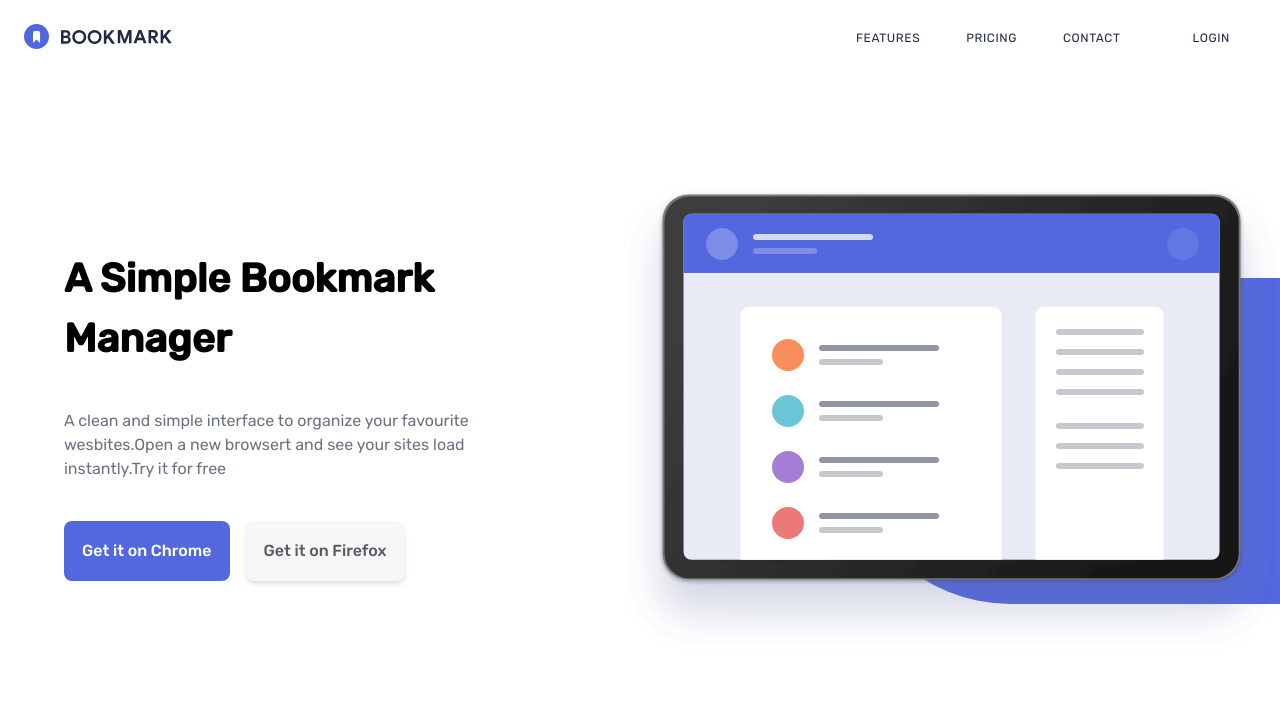
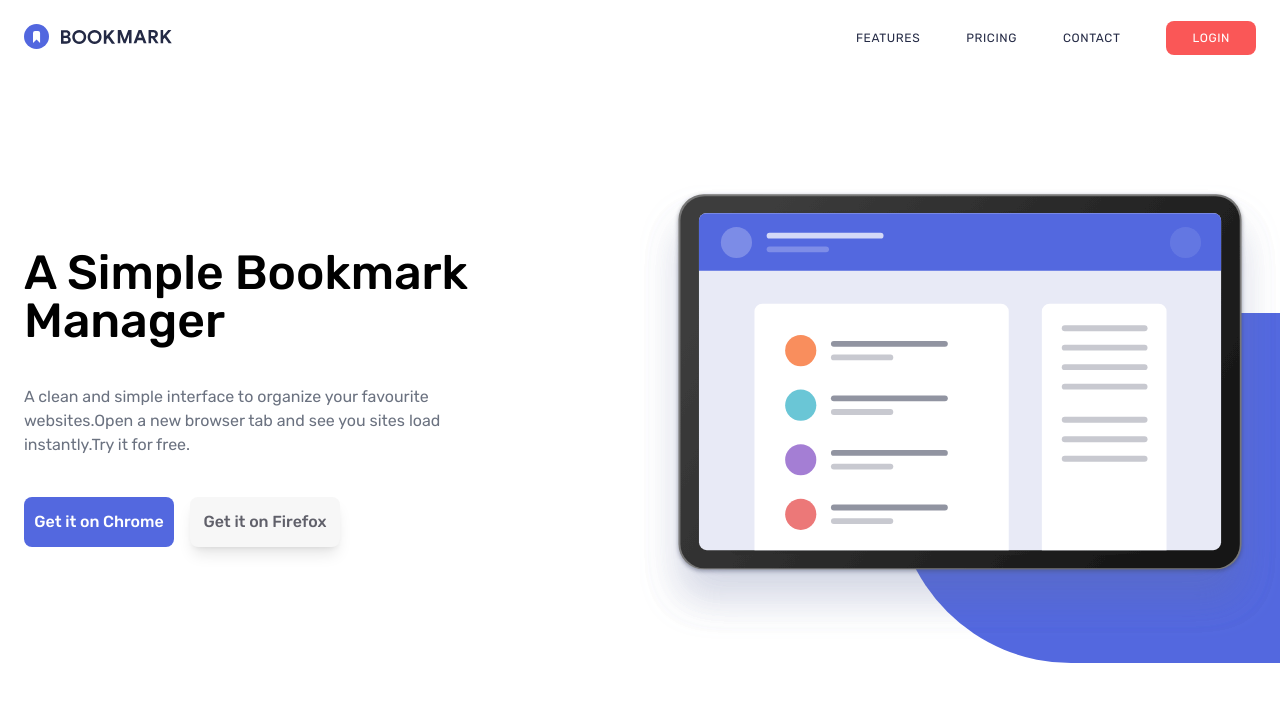
Before and after one commit to Biki-das/Bookmarking-app, a website built with Vite: page index.html in a window 1280 px wide. Built offline with nearby package versions, Linux system fonts and the light colour scheme.

Commit message:
Revamped full page

```diff
--- a/index.html
+++ b/index.html
@@ -91,7 +91,7 @@
     </div>
     <nav
       id="navbar"
-      class="container flex w-[98%] sm:w-[80rem] mx-auto p-6 justify-between items-center"
+      class="container flex w-[90%] lg:w-[80rem] mx-auto p-6 justify-between items-center"
     >
       <svg width="148" height="25" xmlns="http://www.w3.org/2000/svg">
         <g fill="none" fill-rule="evenodd">
@@ -133,7 +133,7 @@
         </li>
         <li>
           <a
-            class="font-light text-xs tracking-wider text-veryDarkBlue hover:text-softRed transition-[border,color] duration-[0.3s] hover:shadow-[0_0_2px_0px_rgba(0,0,0,0.3)] hover:shadow-softBlue px-6 py-2 border-2 border-transparent hover:border-softRed rounded-lg"
+            class="font-light text-xs tracking-wider text-white bg-softRed hover:text-softRed hover:bg-white transition-[border,color,background] duration-[0.3s] hover:shadow-[0_0_2px_0px_rgba(0,0,0,0.3)] hover:shadow-softBlue px-6 py-2 border-2 border-transparent hover:border-softRed rounded-lg"
             href="/"
             >LOGIN</a
           >
@@ -154,40 +154,43 @@
       </svg>
     </nav>
     <main
-      class="w-[100%] mx-auto flex flex-col lg:flex-row justify-between mt-28"
+      class="xl:w-[80rem] w-[90%] mx-auto lg:h-[500px] flex flex-col lg:flex-row justify-between mt-16 lg:mt-28"
     >
-      <section class="order-2 lg:order-1 flex-1 lg:ml-16 2xl:ml-36 mt-16">
-        <h1 class="text-[40px] font-bold text-center lg:text-left">
-          A Simple Bookmark <br />
-          Manager
+      <section class="flex-1 order-2 lg:order-1 mt-16">
+        <h1
+          class="ml-6 text-3xl text-center lg:text-left lg:text-5xl font-medium"
+        >
+          A Simple Bookmark <br />Manager
         </h1>
-        <p class="text-gray-500 text-center lg:text-left mt-10">
+        <p class="ml-6 text-base text-gray-500 mt-10 text-center lg:text-left">
           A clean and simple interface to organize your favourite
-          <br class="hidden lg:block" />
-          wesbites.Open a new browsert and see your sites load
-          <br class="hidden lg:block" />
-          instantly.Try it for free
+          <br class="hidden md:block" />
+          websites.Open a new browser tab and see you sites load
+          <br class="hidden md:block" />
+          instantly.Try it for free.
         </p>
-        <div class="flex gap-x-4 justify-center lg:justify-start mt-10">
+        <div
+          class="flex lg:ml-6 gap-x-4 mt-10 justify-center lg:justify-start w-[90%] mx-auto h-[70px]"
+        >
           <button
-            class="p-4 bg-softBlue rounded-lg text-white font-medium hover:bg-white border-2 border-transparent hover:border-softBlue hover:text-softBlue transition-[background,border,color] duration-[0.3s]"
+            class="w-[150px] h-[50px] bg-softBlue text-white font-medium rounded-lg border-2 border-transparent transition-[color,border,background] duration-[0.3s] hover:bg-white hover:text-softBlue hover:border-softBlue"
           >
             Get it on Chrome
           </button>
           <button
-            class="p-4 rounded-lg text-[#575a63] font-medium bg-[#f6f8f7] shadow-md border-2 border-transparent hover:border-[#575a63] hover:bg-white transition-[background,border,color] duration-[0.3s]"
+            class="w-[150px] h-[50px] bg-[#f7f7f7] text-[#60606a] font-medium rounded-lg shadow-lg border-2 border-transparent transition-[color,border,background] duration-[0.3s] hover:bg-white hover:border-[#60606a]"
           >
             Get it on Firefox
           </button>
         </div>
       </section>
-      <article class="order-1 lg:order-2 relative">
+      <article class="relative flex-1 order-1 lg:order-2">
         <img
-          class="relative z-10 flex-1"
+          class="relative 2xl:translate-x-24 z-20"
           src="./Assests/images/illustration-hero.svg"
         />
         <div
-          class="bg-softBlue w-[70%] h-[70%] left-56 absolute top-[20%] rounded-l-full right-0"
+          class="absolute top-14 md:top-32 translate-x-[30%] lg:translate-x-[40%] bg-softBlue w-full h-[80%] md:h-[70%] rounded-l-full z-10"
         ></div>
       </article>
     </main>
```
